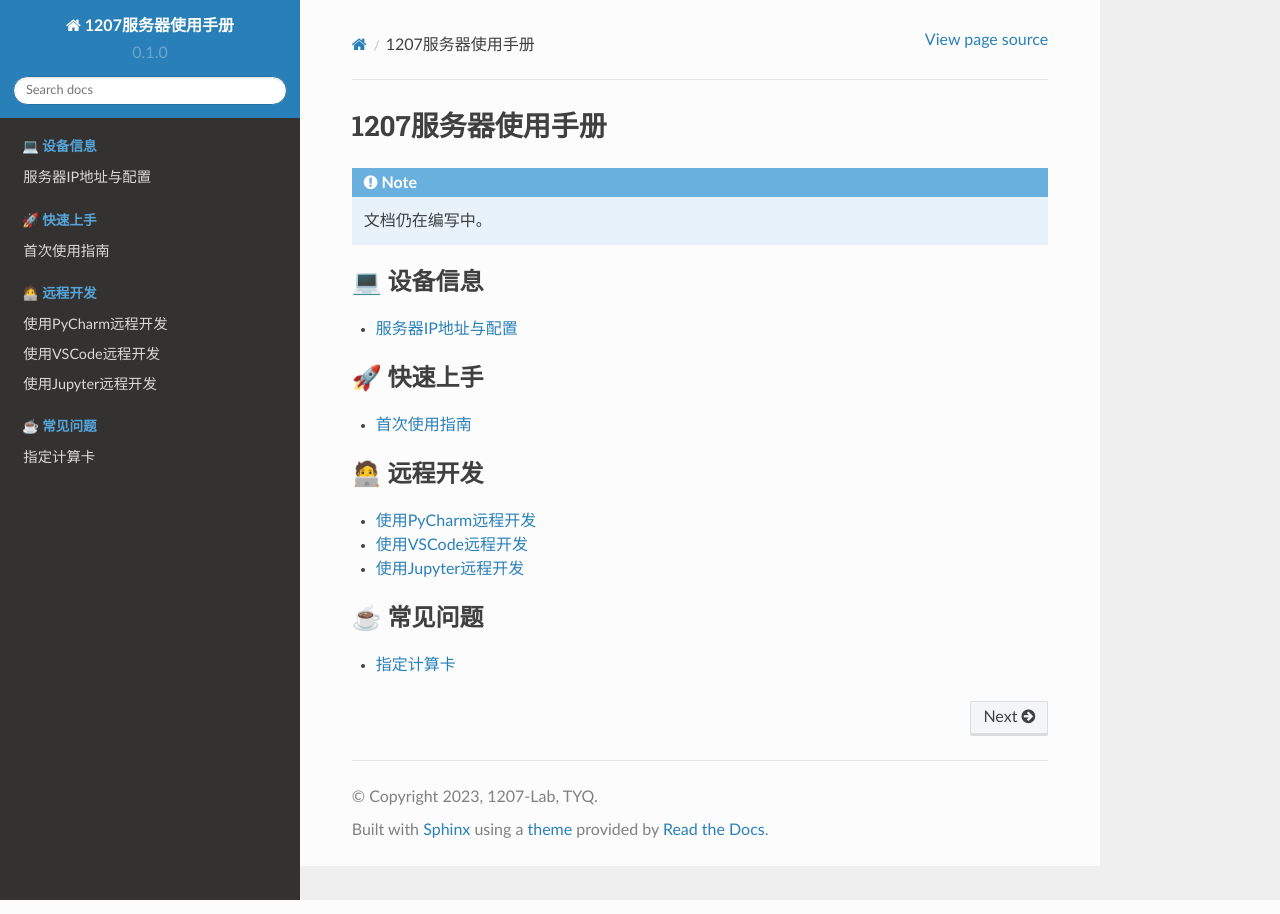
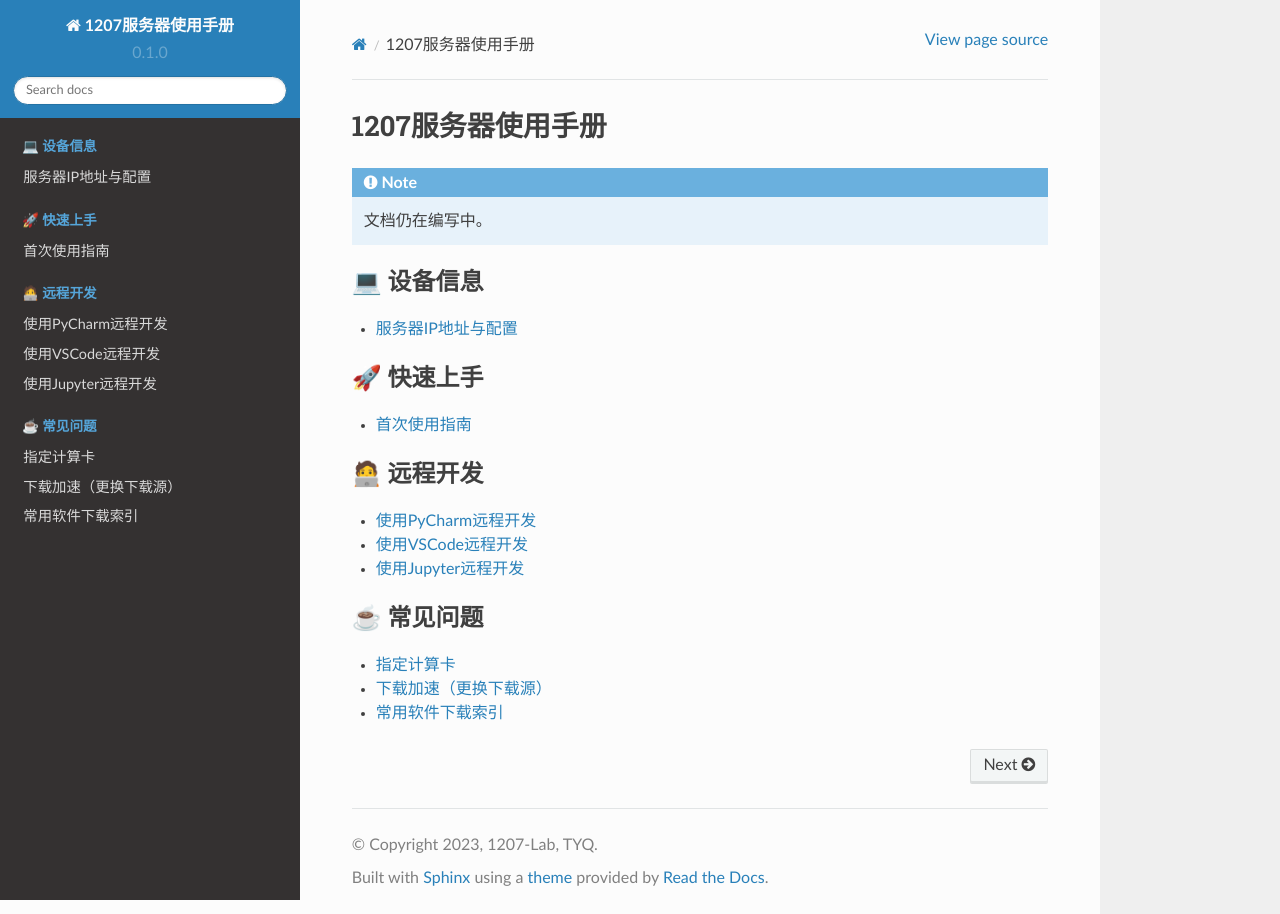
Before and after one commit to TangYuanqing/1207-server-docs, a Sphinx documentation site: the page built from docs/source/index.rst, in a window 1280 px wide. Built offline with Sphinx 7.4.7 and the Read the Docs theme 2.0.0, drawn with Linux system fonts in a browser that asks for light colours.

Commit message:
Please enter the commit message for your changes. Lines starting with '#' will be ignored, and an empty message aborts the commit.
On branch main
Your branch is up to date with 'origin/main'.

Changes to be committed:
	modified:   docs/source/index.rst
	new file:   docs/source/question/download_list.rst
	new file:   docs/source/question/q2.rst

```diff
--- a/docs/source/index.rst
+++ b/docs/source/index.rst
@@ -30,3 +30,5 @@
    :caption: ☕️ 常见问题
 
    question/q1
+   question/q2
+   question/download_list
--- /dev/null
+++ b/docs/source/question/download_list.rst
@@ -0,0 +1,2 @@
+常用软件下载索引
+===============
--- /dev/null
+++ b/docs/source/question/q2.rst
@@ -0,0 +1,4 @@
+下载加速（更换下载源）
+===================
+.. attention::
+    为了方便大家的使用，服务器默认已配置下载加速。一般情况下，你不需要进行conda、pip的下载源更换。尽管如此，下载加速并不总是稳定的。若出现下载问题，请先在终端输入\ ``unset http_proxy https_proxy all_proxy``\ 后再进行下面的配置操作。
```
